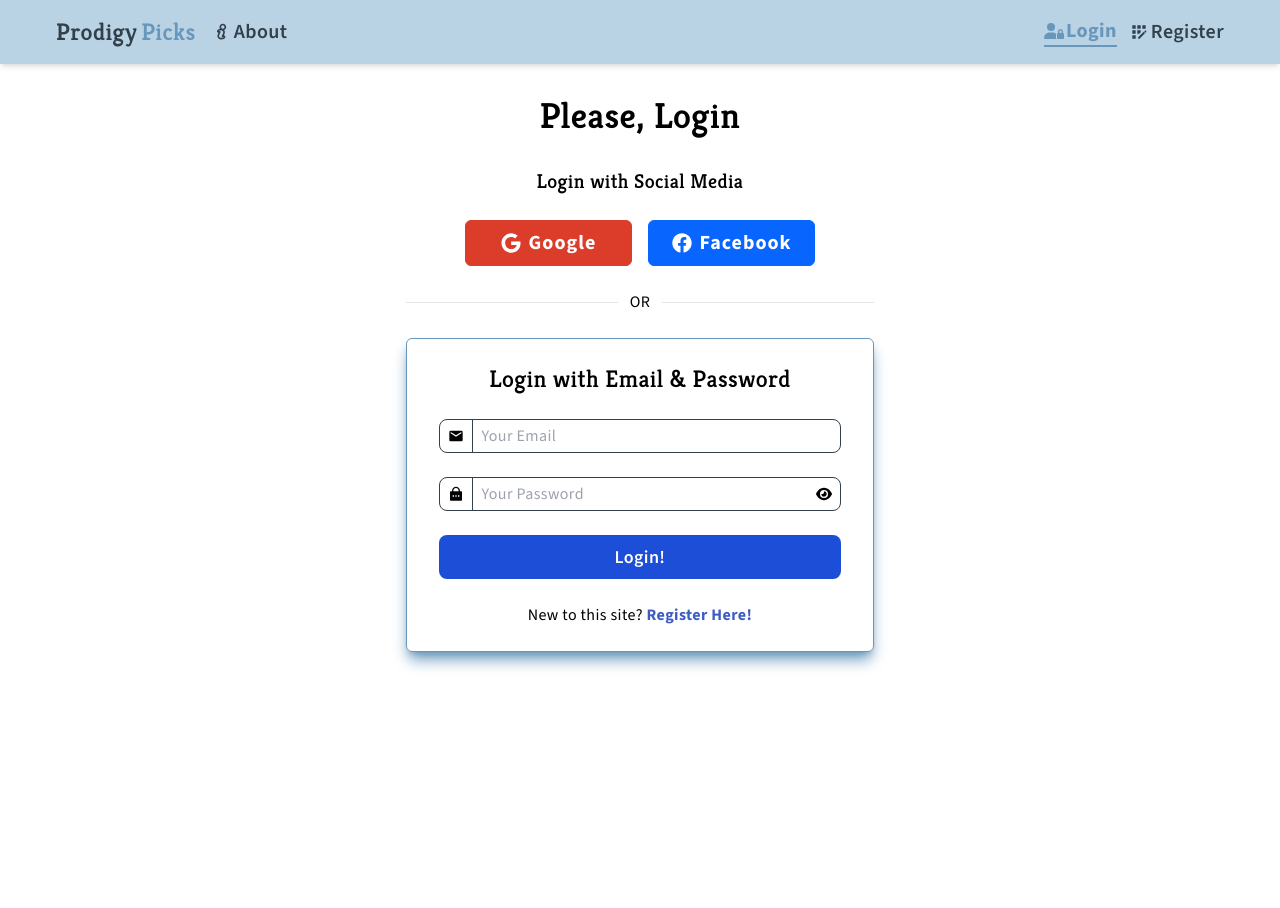
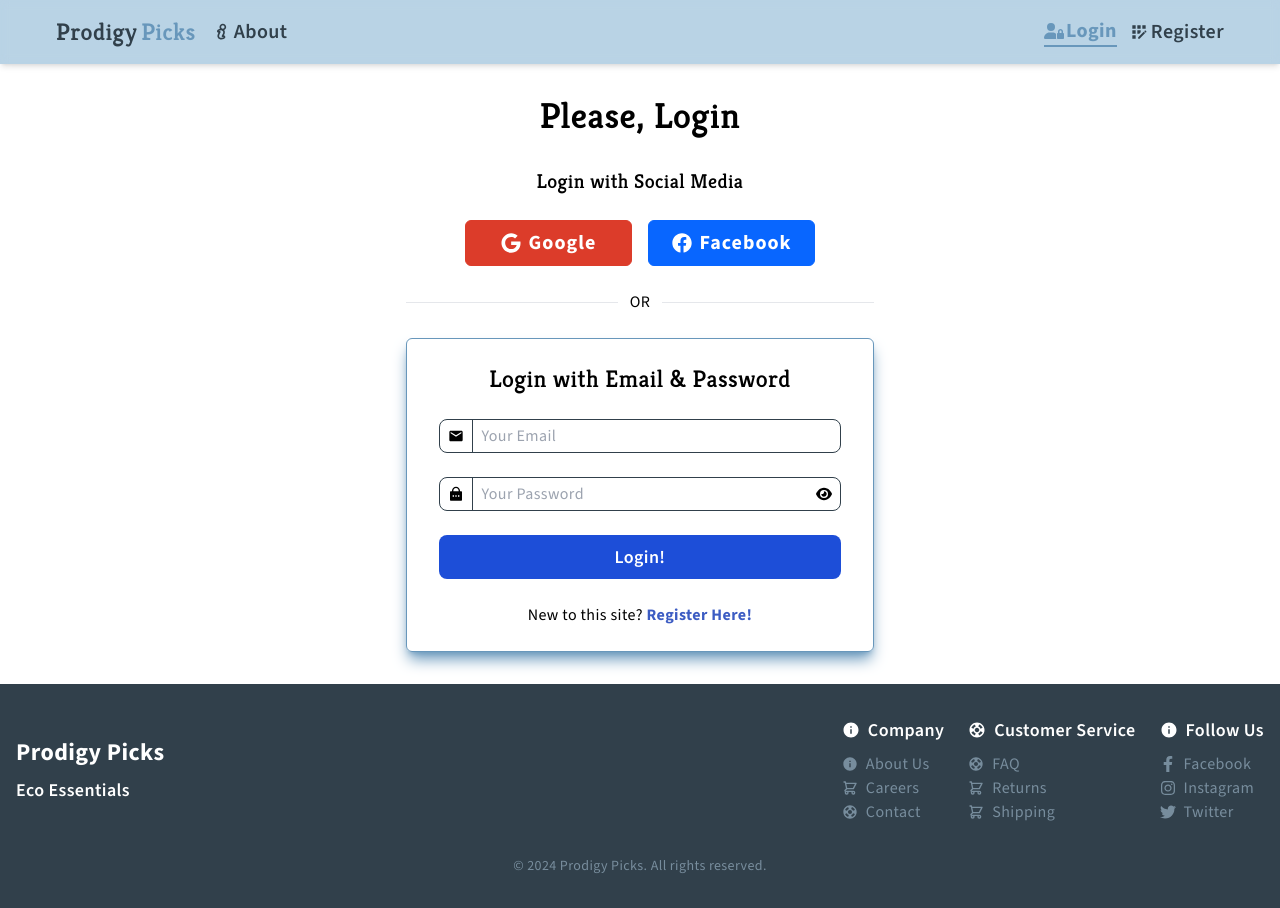
Before and after one commit to nazmul-nhb/prodigy-picks-client, a React (Vite) app: page /login in a window 1280 px wide. Before the commit the page ends 800 px from the top, so only its background shows below. Built offline with nearby package versions, Linux system fonts and the light colour scheme; no server answers.

Commit message:
added footer

```diff
--- /dev/null
+++ b/src/components/Footer.tsx
@@ -0,0 +1,114 @@
+import { FaFacebookF, FaInstagram, FaTwitter } from "react-icons/fa";
+import { MdInfo, MdSupport } from "react-icons/md";
+import { HiOutlineShoppingCart } from "react-icons/hi";
+
+const Footer = () => {
+	return (
+		<footer className="bg-prodigy-secondary text-white py-8">
+			<div className="container mx-auto px-4">
+				<div className="flex flex-col items-center md:flex-row md:justify-between">
+					{/* Footer Title and Subtitle */}
+					<div className="mb-8 md:mb-0 flex flex-col items-center md:items-start">
+						<h2 className="text-2xl font-bold mb-2">
+							Prodigy Picks
+						</h2>
+						<p className="text-lg font-semibold">Eco Essentials</p>
+					</div>
+
+					{/* Footer Links */}
+					<div className="flex flex-col md:flex-row space-y-4 md:space-y-0 md:space-x-6">
+						<div className="flex flex-col">
+							<h3 className="text-lg font-semibold mb-2 flex items-center">
+								<MdInfo className="mr-2" />
+								Company
+							</h3>
+							<a
+								href="#"
+								className="text-prodigyBG hover:text-white transition duration-300 ease-in-out flex items-center"
+							>
+								<MdInfo className="mr-2 transition-transform duration-300 ease-in-out transform hover:scale-110" />
+								About Us
+							</a>
+							<a
+								href="#"
+								className="text-prodigyBG hover:text-white transition duration-300 ease-in-out flex items-center"
+							>
+								<HiOutlineShoppingCart className="mr-2 transition-transform duration-300 ease-in-out transform hover:scale-110" />
+								Careers
+							</a>
+							<a
+								href="#"
+								className="text-prodigyBG hover:text-white transition duration-300 ease-in-out flex items-center"
+							>
+								<MdSupport className="mr-2 transition-transform duration-300 ease-in-out transform hover:scale-110" />
+								Contact
+							</a>
+						</div>
+						<div className="flex flex-col">
+							<h3 className="text-lg font-semibold mb-2 flex items-center">
+								<MdSupport className="mr-2" />
+								Customer Service
+							</h3>
+							<a
+								href="#"
+								className="text-prodigyBG hover:text-white transition duration-300 ease-in-out flex items-center"
+							>
+								<MdSupport className="mr-2 transition-transform duration-300 ease-in-out transform hover:scale-110" />
+								FAQ
+							</a>
+							<a
+								href="#"
+								className="text-prodigyBG hover:text-white transition duration-300 ease-in-out flex items-center"
+							>
+								<HiOutlineShoppingCart className="mr-2 transition-transform duration-300 ease-in-out transform hover:scale-110" />
+								Returns
+							</a>
+							<a
+								href="#"
+								className="text-prodigyBG hover:text-white transition duration-300 ease-in-out flex items-center"
+							>
+								<HiOutlineShoppingCart className="mr-2 transition-transform duration-300 ease-in-out transform hover:scale-110" />
+								Shipping
+							</a>
+						</div>
+						<div className="flex flex-col">
+							<h3 className="text-lg font-semibold mb-2 flex items-center">
+								<MdInfo className="mr-2" />
+								Follow Us
+							</h3>
+							<a
+								href="#"
+								className="text-prodigyBG hover:text-white transition duration-300 ease-in-out flex items-center"
+							>
+								<FaFacebookF className="mr-2 transition-transform duration-300 ease-in-out transform hover:scale-110" />
+								Facebook
+							</a>
+							<a
+								href="#"
+								className="text-prodigyBG hover:text-white transition duration-300 ease-in-out flex items-center"
+							>
+								<FaInstagram className="mr-2 transition-transform duration-300 ease-in-out transform hover:scale-110" />
+								Instagram
+							</a>
+							<a
+								href="#"
+								className="text-prodigyBG hover:text-white transition duration-300 ease-in-out flex items-center"
+							>
+								<FaTwitter className="mr-2 transition-transform duration-300 ease-in-out transform hover:scale-110" />
+								Twitter
+							</a>
+						</div>
+					</div>
+				</div>
+				<div className="mt-8 text-center text-sm text-prodigyBG">
+					<p>
+						&copy; {new Date().getFullYear()} Prodigy Picks. All
+						rights reserved.
+					</p>
+				</div>
+			</div>
+		</footer>
+	);
+};
+
+export default Footer;
--- a/src/layouts/Root.tsx
+++ b/src/layouts/Root.tsx
@@ -1,11 +1,13 @@
 import { Outlet } from "react-router-dom";
 import Navbar from "../components/Navbar";
+import Footer from "../components/Footer";
 
 const Root = () => {
 	return (
 		<main>
 			<Navbar />
 			<Outlet />
+			<Footer/>
 		</main>
 	);
 };
```
